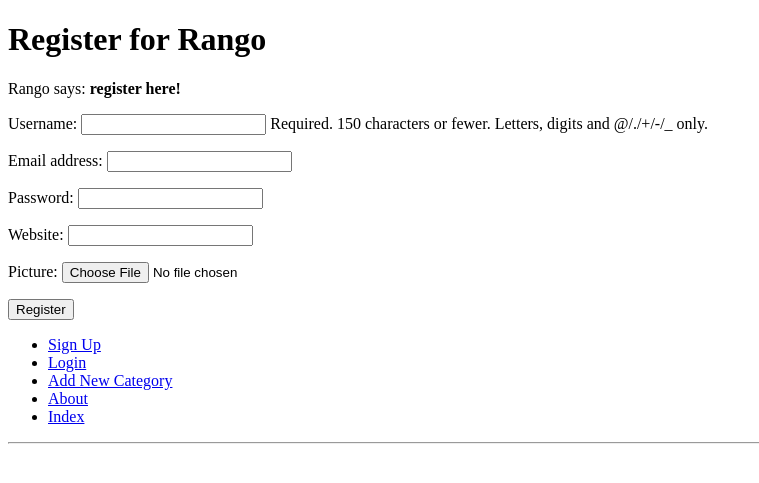
After one commit to Andrew-Wyllie/tango_with_django_project, a Django app: template templates/rango/register.html in a window 1280 px wide. The commit adds this page. Shown: the top 483 px of the page, without its empty margins (0-759 px from the left). Run offline with Django 3.2, Linux system fonts and the light colour scheme; the template is opened without the code that fills it: values that come from a table or form of the project are taken from there, others are empty; parts of the project's set-up code (start-up, migrations or seed data) failed here and were passed over.

Commit message:
Finished chapter 9 still to complete excersises before attempting chapter 10

```diff
--- a/rango/admin.py
+++ b/rango/admin.py
@@ -1,5 +1,6 @@
 from django.contrib import admin
 from rango.models import Category, Page
+from rango.models import UserProfile
 # Register your models here.
 
 class CategoryAdmin(admin.ModelAdmin):
@@ -13,3 +14,5 @@ class PageAdmin(admin.ModelAdmin):
 
 
 admin.site.register(Page, PageAdmin)
+
+admin.site.register(UserProfile)
--- a/rango/forms.py
+++ b/rango/forms.py
@@ -1,5 +1,7 @@
 from django import forms
 from rango.models import Page, Category
+from rango.models import UserProfile
+from django.contrib.auth.models import User
 
 class CategoryForm(forms.ModelForm):
     name = forms.CharField(max_length=128, help_text="Please enter the category name.")
@@ -23,3 +25,15 @@ class PageForm(forms.ModelForm):
         model = Page
 
         exclude = ('category',)
+
+class UserForm(forms.ModelForm):
+    password = forms.CharField(widget=forms.PasswordInput())
+
+    class Meta:
+        model = User
+        fields = ('username', 'email', 'password',)
+
+class UserProfileForm(forms.ModelForm):
+    class Meta:
+        model = UserProfile
+        fields = ('website', 'picture',)
--- a/rango/models.py
+++ b/rango/models.py
@@ -1,5 +1,6 @@
 from django.db import models
 from django.template.defaultfilters import slugify
+from django.contrib.auth.models import User
 
 # Create your models here.
 
@@ -30,3 +31,12 @@ class Page(models.Model):
 
 	def __str__(self):
 		return self.title
+
+class UserProfile(models.Model):
+	user = models.OneToOneField(User, on_delete=models.CASCADE)
+
+	website = models.URLField(blank=True)
+	picture = models.ImageField(upload_to='profile_images', blank=True)
+
+	def __str__(self):
+		return self.user.username
--- a/rango/urls.py
+++ b/rango/urls.py
@@ -8,5 +8,8 @@ urlpatterns = [
 	path('category/<slug:category_name_slug>/',
 		views.show_category, name='show_category'),
 	path('add_category/', views.add_category, name='add_category'),
-	path('index/', views.index, name='index')
+	path('index/', views.index, name='index'),
+	path('register/', views.register, name='register'),
+	path('restricted/', views.restricted, name='restricted'),
+	path('logout/', views.user_logout, name='logout'),
 ]
--- a/templates/rango/base.html
+++ b/templates/rango/base.html
@@ -16,10 +16,17 @@
         {% endblock %}
         <div>
             <ul>
-                <li><a href="{% url 'rango:add_category' %}">Add a New Category</a></l\i>
+                {% if user.is_authenticated %}
+                <li><a href="{% url 'rango:restricted' %}">Restricted Page</a></li>
+                <li><a href="{% url 'rango:logout' %}">Logout</a></li>
+                {% else %}
+                <li><a href="{% url 'rango:register' %}">Sign Up</a></li>
+                <li><a href="{% url 'rango:login' %}">Login</a></li>
+                {% endif %}
+                <li><a href="{% url 'rango:add_category' %}">Add New Category</a></li>
                 <li><a href="{% url 'rango:about' %}">About</a></li>
-                <li><a href="{% url 'rango:index' %}">Main</a></li>
-            </ul>
+                <li><a href="{% url 'rango:index' %}">Index</a></li>
+                </ul>
         </div>
         <div>
         </div>
--- /dev/null
+++ b/templates/rango/register.html
@@ -0,0 +1,23 @@
+{% extends 'rango/base.html' %}
+{% load staticfiles %}
+
+{% block title_block %}
+    Register
+{% endblock %}
+{% block body_block %}
+<h1>Register for Rango</h1>
+{% if registered %}
+Rango says: <strong>thank you for registering!</strong>
+<a href="{% url 'rango:index' %}">Return to the homepage.</a><br />
+{% else %}
+Rango says: <strong>register here!</strong><br />
+<form id="user_form" method="post" action="{% url 'rango:register' %}"
+    enctype="multipart/form-data">
+    {% csrf_token %}
+
+    {{ user_form.as_p }}
+    {{ profile_form.as_p }}
+    <input type="submit" name="submit" value="Register" />
+</form>
+{% endif %}
+{% endblock %}
```
Also changed, not shown: rango/views.py (+52 -11 lines), tango_with_django_project/settings.py (+9 -0 lines).
